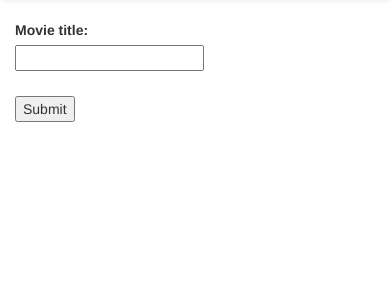
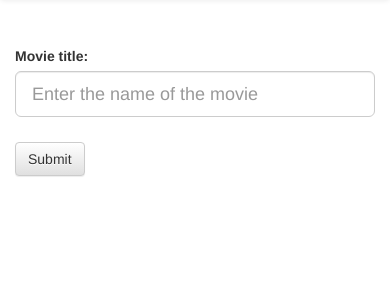
Before and after one commit to SirBigG/poster, a Django app: page / in a window 390 px wide. Shown: the part 50-350 px from the top of the page. Run offline with Django 3.2, Linux system fonts and the light colour scheme; some libraries are stand-ins or nearby versions.

Commit message:
Hot fix. Add messages for user information.

```diff
--- a/srcform/forms.py
+++ b/srcform/forms.py
@@ -2,7 +2,12 @@ from django import forms
 
 
 class SearchForm(forms.Form):
-    title = forms.CharField(max_length=100, label='Movie title')
+    title = forms.CharField(max_length=100, label='Movie title',
+                            widget=forms.TextInput(attrs={
+                                'class': "form-control input-lg",
+                                'placeholder': 'Enter the name of the movie',
+                                'size': 40})
+                            )
 
     def get_url(self):
         title = self.cleaned_data.get('title')
--- a/srcform/models.py
+++ b/srcform/models.py
@@ -4,7 +4,7 @@ from django.db import models
 class Poster(models.Model):
 
     title = models.CharField(max_length=100, verbose_name='film title', unique=True)
-    poster = models.ImageField(upload_to='uploads/posters', verbose_name='film poster')
+    poster = models.ImageField(upload_to='uploads/posters', max_length=255, verbose_name='film poster')
     date = models.DateTimeField(auto_now=True, verbose_name='search date')
 
     class Meta:
--- a/srcform/views.py
+++ b/srcform/views.py
@@ -1,5 +1,4 @@
 from django.views.generic import FormView, ListView
-from django.forms.utils import ErrorList
 
 from .forms import SearchForm
 from .models import Poster
@@ -17,21 +16,30 @@ class SearchFormView(FormView):
     form_class = SearchForm
     success_url = '/'
 
-    def form_valid(self, form):
+    def form_valid(self, form, **kwargs):
         response = self.get_response(form)
         if response['Response'] == 'True':
             if response['Poster'] == 'N/A':
-                pass
+                message = "This movie doesn't have a poster."
             else:
                 title = response['Title']
                 poster = self.get_poster(response['Poster'])
                 if not self.poster_in(title):
                     Poster.objects.create(title=title, poster=poster)
+                    message = "Poster is found!!! You can find it in the 'History'."
+                else:
+                    message = "Poster is in base already. You can look through your 'History'."
                 if self.need_change(title, poster):
-                    pos = Poster.objects.filter(title=title)
+                    pos = Poster.objects.get(title=title)
                     os.remove(pos.poster.url)
                     pos.update(poster=poster)
-        return super(SearchFormView, self).form_valid(form)
+        else:
+            message = "There is a mistake in your request :( Please try again!"
+
+        context = self.get_context_data(**kwargs)
+        context['form'] = form
+        context['message'] = message
+        return self.render_to_response(context)
 
     def get_response(self, form):
         url = OMDBAPI_BASE_URL + form.get_url()
@@ -56,7 +64,7 @@ class SearchFormView(FormView):
 
     def need_change(self, title, poster):
         pos = Poster.objects.get(title=title)
-        if pos.poster.url == poster:
+        if pos.poster.name == poster:
             return False
         else:
             return True
--- a/templates/search_form.html
+++ b/templates/search_form.html
@@ -2,20 +2,31 @@
 
 {% block content %}
 <div class="container">
+
     <form method="post" action="/" class="form-horizontal">
         {% csrf_token %}
+        <div class="form-group">
+            <div class="col-sm-offset-2 col-sm-10">
+                <h4 class="text-info">{{ message }}</h4>
+            </div>
+        </div>
         {% for field in form %}
             <div class="form-group">
                 <label class="col-sm-2 control-label">{{ field.label }}:</label>
                 <div class="col-sm-6">
-                    {{ field }} {{ field.help_text }}
+                    {{ field }}
                 </div>
                 <div class="danger">
                     <p class="bg-danger">{{ field.errors }}</p>
                 </div>
             </div>
         {% endfor %}
-        <input type="submit">
+
+        <div class="form-group">
+            <div class="col-sm-offset-2 col-sm-10">
+                <button type="submit" class="btn btn-default">Submit</button>
+            </div>
+        </div>
     </form>
 </div>
 {% endblock %}
```
Also changed, not shown: srcform/migrations/0001_initial.py, srcform/migrations/0002_auto_20151202_1319.py (deleted), srcform/migrations/0003_auto_20151202_1426.py (deleted), 1 other file.
